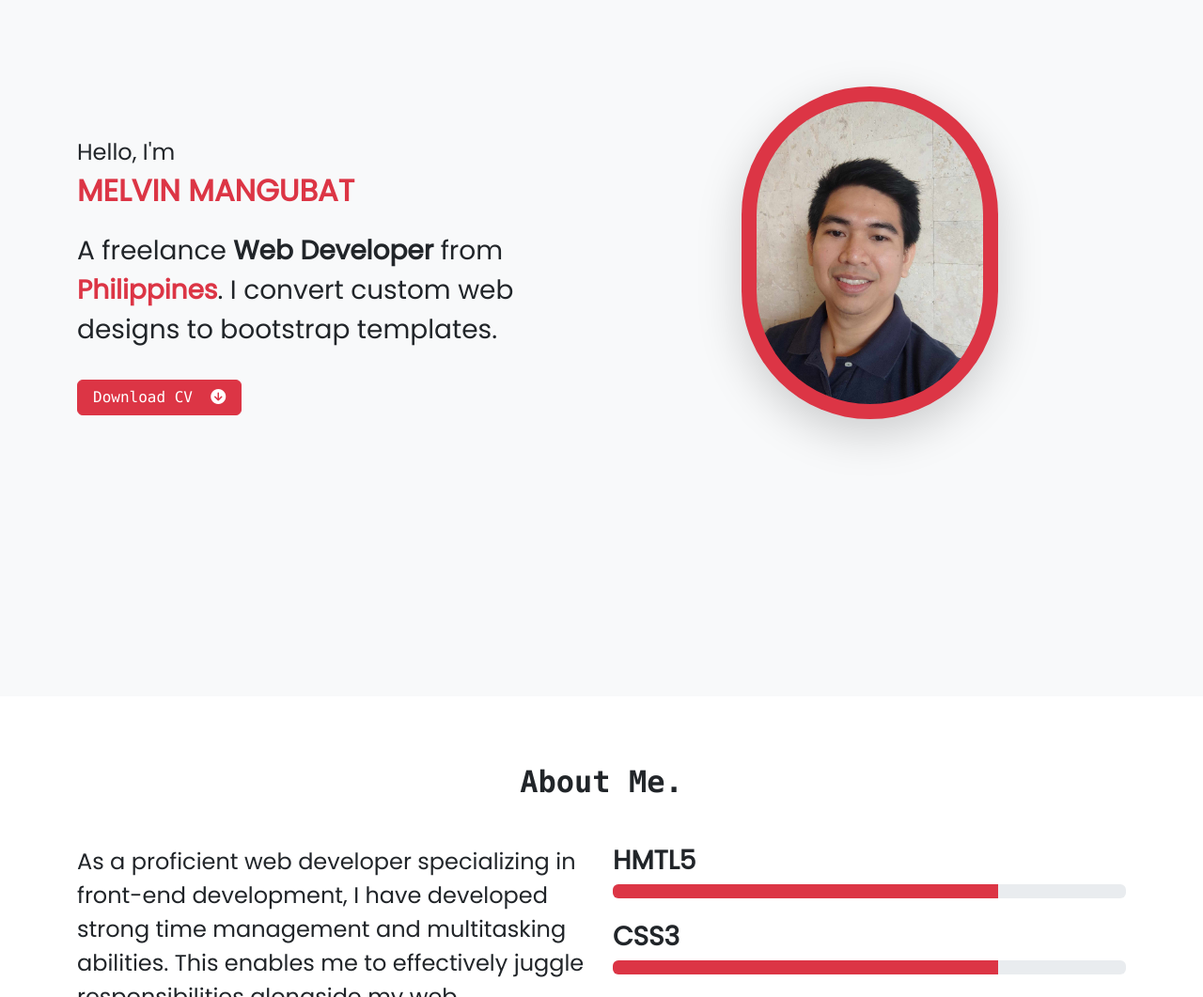
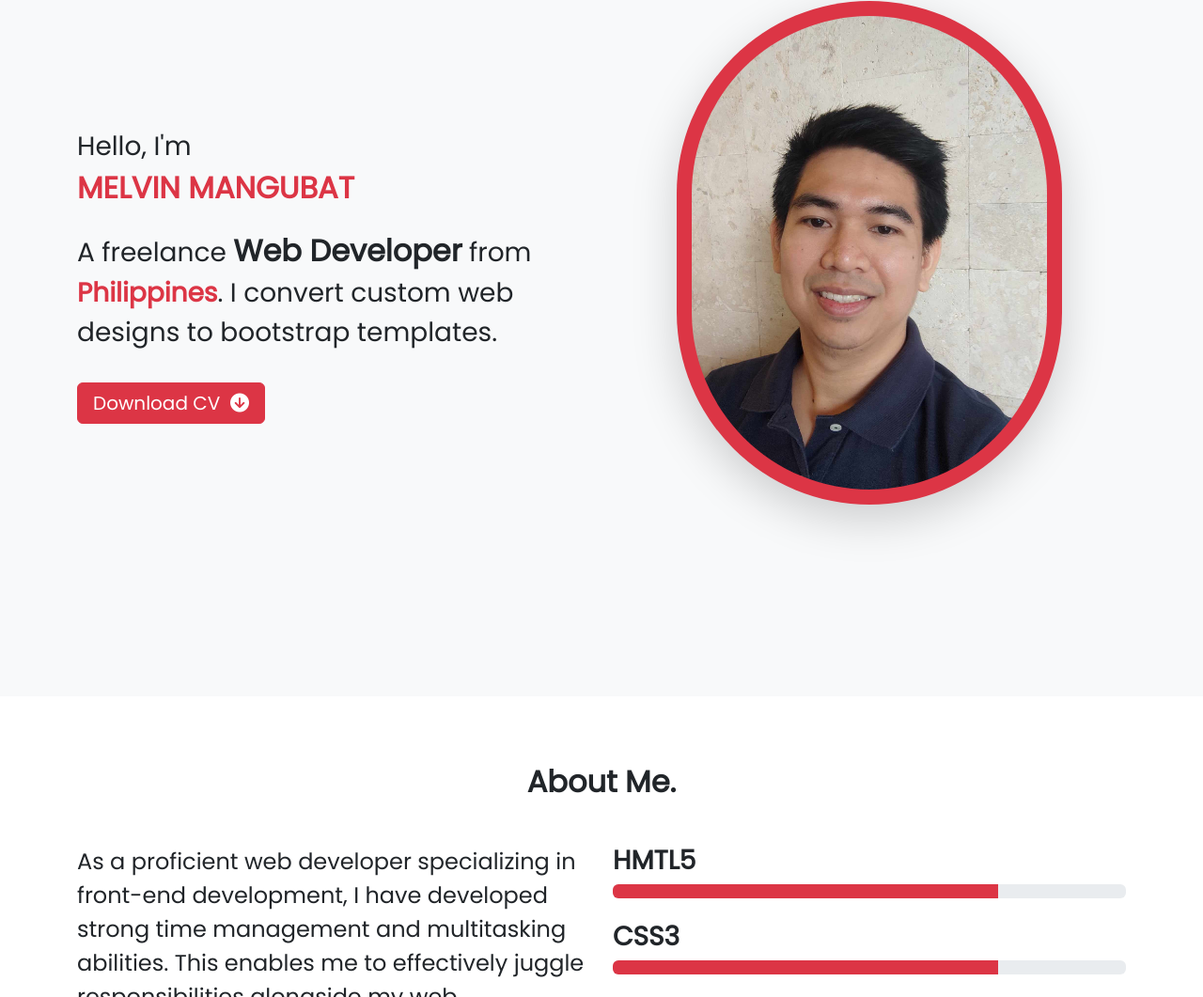
Before and after one commit to mrVinzcode/MiniProject_1, a plain HTML site: page index.html in a window 1280 px wide. Shown: the part 155-1216 px from the top of the page at 94% size. Drawn offline with Linux system fonts and the light colour scheme.

Commit message:
change logo to width 75

```diff
--- a/index.html
+++ b/index.html
@@ -62,19 +62,19 @@
                 <div class="col-md-6 mt-0 mt-md-0">
                     <div class="hero-img text-center">
                         <img src="images/pic_logo.jpg" alt="profile img"
-                            class="w-50 shadow-lg p-3 mb-5 bg-danger rounded-pill">
+                            class="w-75 shadow-lg p-3 mb-5 bg-danger rounded-pill">
                     </div>
                 </div>
                 <div class=" col-md-6 mt-0 mt-md-0 order-md-first">
                     <div class="hero-text">
-                        <p class="tex-muted mb-1 fs-4">Hello, I'm</p>
+                        <p class="tex-muted mb-1 fs-3">Hello, I'm</p>
                         <h1 class="text-danger text-uppercase fs-2 fw-bold">Melvin Mangubat</h1>
                         <!-- <h2 class="fs-2 fw-bold font-monospace">Web Developer</h2> -->
-                        <p class="mt-4 tex-muted fs-3">A freelance <span class="fw-bold fs-3">Web
+                        <p class="mt-4 tex-muted fs-3">A freelance <span class="fw-bold fs-2">Web
                                 Developer</span> from <span class="text-danger fw-bold">Philippines</span>. I
                             convert
                             custom web designs to bootstrap templates. </p>
-                        <a href="images/Curriculum-vitae-Melvin.pdf" class="btn btn-danger px-3 mt-3 font-monospace"
+                        <a href="images/Curriculum-vitae-Melvin.pdf" class="btn btn-danger px-3 mt-3 fs-5"
                             download>Download
                             CV &nbsp;<i class="fa-solid fa-circle-arrow-down"></i></a>
                     </div>
@@ -89,7 +89,7 @@
             <div class="row justify-content-center">
                 <div class="col-lg-8">
                     <div class="section-title text-center">
-                        <h2 class="fw-bold mb-5 font-monospace">About Me.</h2>
+                        <h2 class="fw-bold mb-5">About Me.</h2>
                     </div>
                 </div>
             </div>
```
